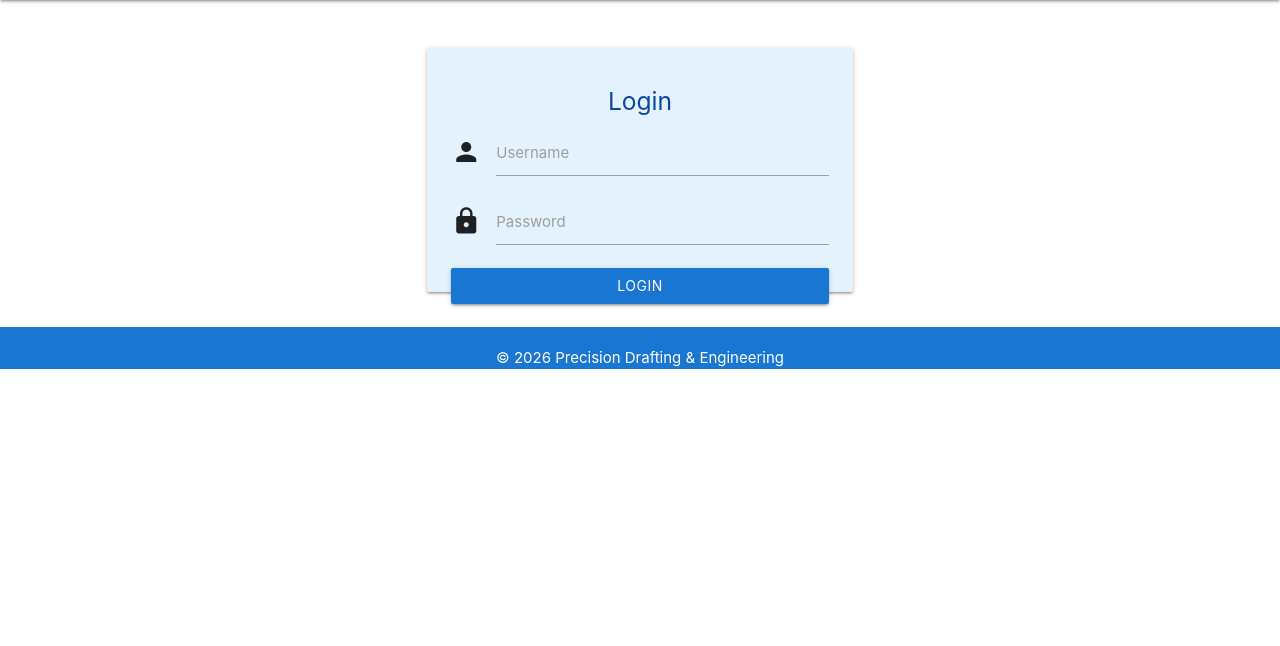
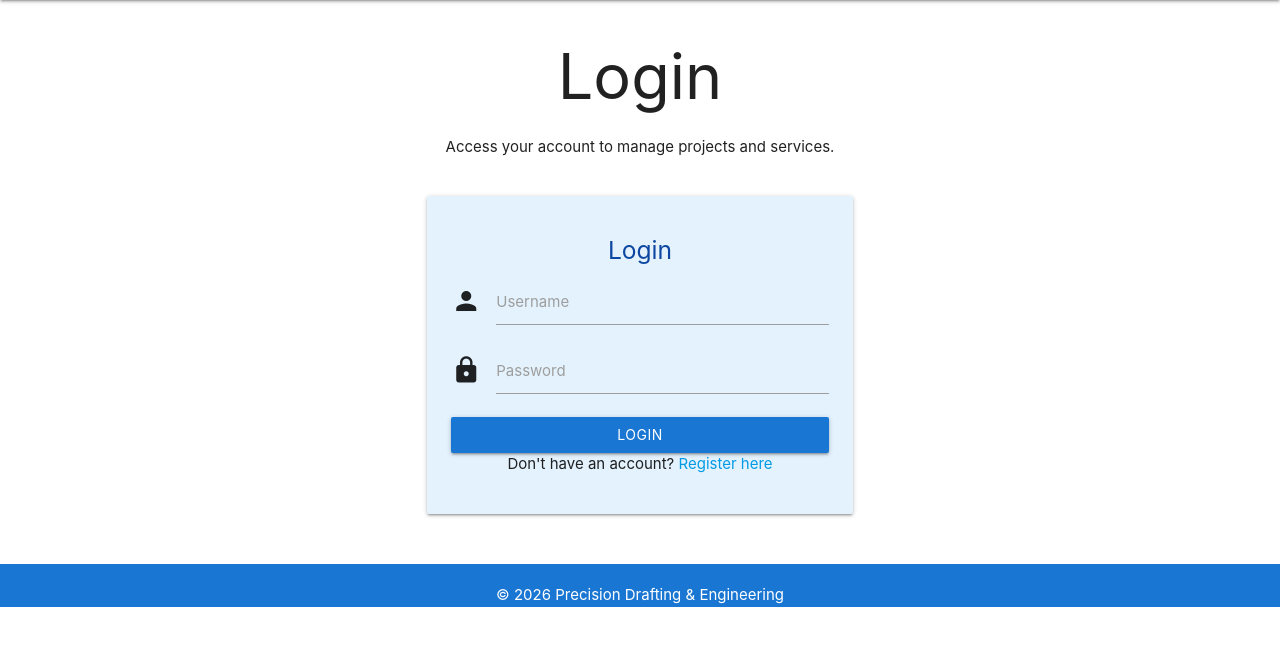
Before and after one commit to Robertas-Cyberattack/MP3, a Flask app: page /login in a window 1280 px wide. Shown: the part 64-710 px from the top of the page. Run offline with Flask 3, Linux system fonts and the light colour scheme; some libraries are stand-ins or nearby versions.

Commit message:
login bug fixed

```diff
--- a/templates/login.html
+++ b/templates/login.html
@@ -1,26 +1,46 @@
 {% extends "base.html" %}
 {% block content %}
 
+<!-- LOGIN PAGE HERO -->
+<div class="hero center-align">
+  <h1>Login</h1>
+  <p>Access your account to manage projects and services.</p>
+</div>
+
+<!-- LOGIN FORM SECTION -->
+<div class="section">
   <div class="row">
     <form class="col s12 m6 offset-m3" method="POST" action="{{ url_for('login') }}">
       <div class="card-panel blue lighten-5">
+
+        <!-- Form title -->
         <h5 class="center blue-text text-darken-4">Login</h5>
 
+        <!-- Username -->
         <div class="input-field">
           <i class="material-icons prefix">person</i>
           <input id="username" name="username" type="text" required>
           <label for="username">Username</label>
         </div>
 
+        <!-- Password -->
         <div class="input-field">
           <i class="material-icons prefix">lock</i>
           <input id="password" name="password" type="password" required>
           <label for="password">Password</label>
         </div>
 
-      <button class="btn blue darken-2 col s12">Login</button>
+        <!-- Submit button -->
+        <button class="btn blue darken-2 col s12" type="submit">Login</button>
+
+        <!-- Optional links -->
+        <div class="center-align" style="margin-top: 20px;">
+          <p>Don't have an account? <a href="{{ url_for('register') }}">Register here</a></p>
+        </div>
+
       </div>
     </form>
   </div>
+</div>
 
 {% endblock %}
```
Lines whose indentation alone changed are shown as unchanged.
